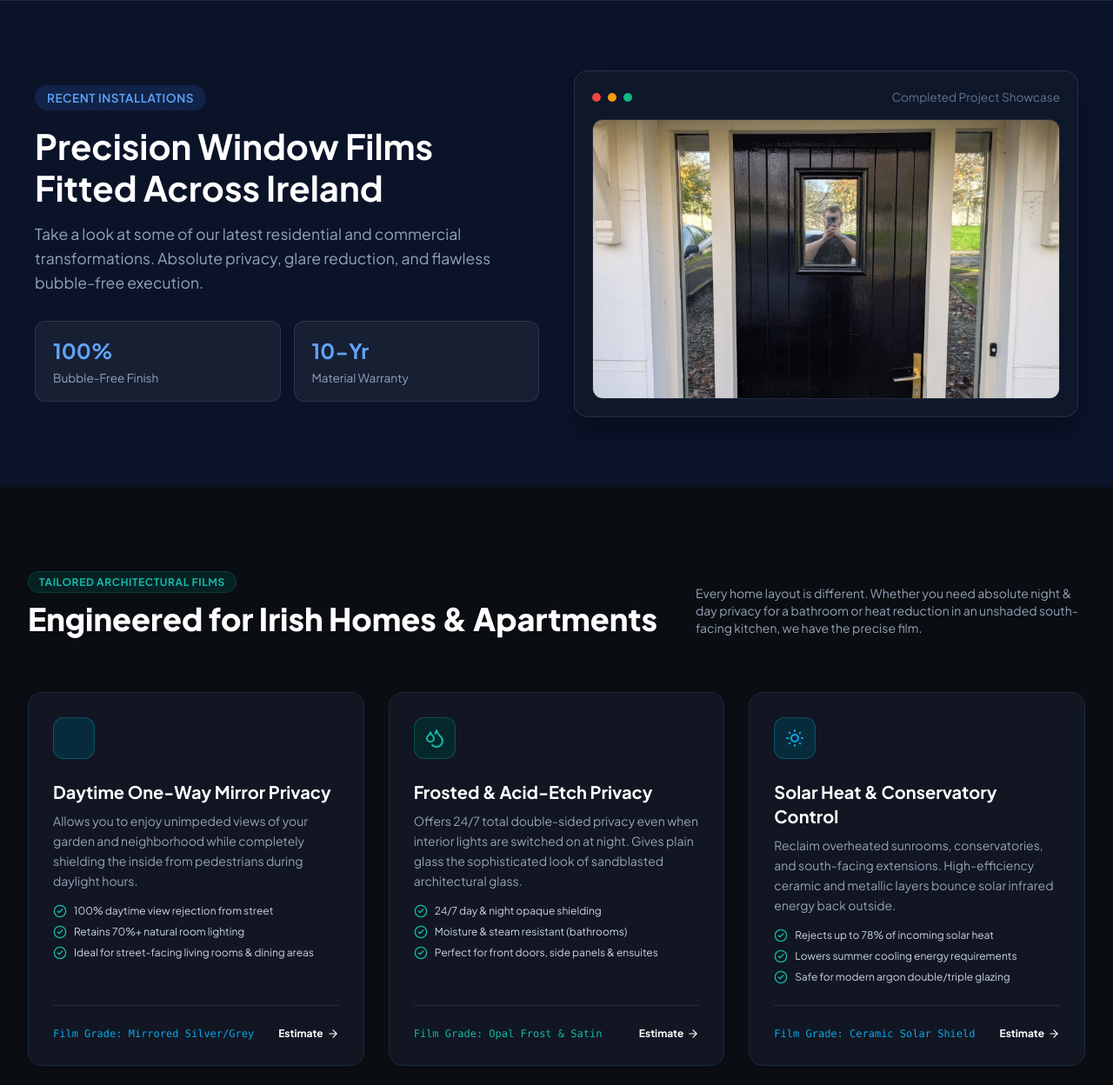
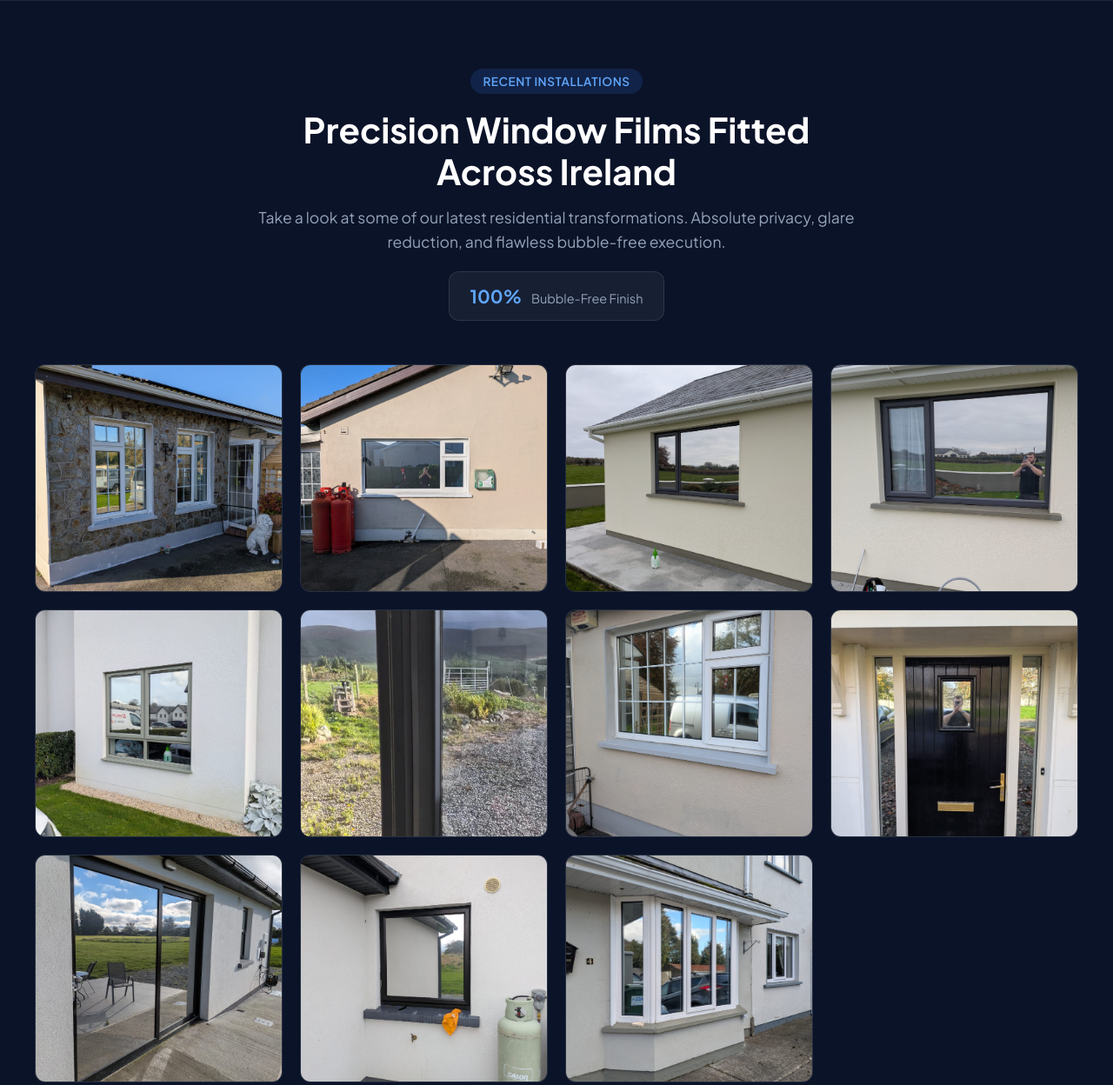
Before and after one commit to CowleyTintandPrivacy/cowleytintandprivacy.ie, a plain HTML site: page index.html in a window 1280 px wide. Shown: the part 1720-2968 px from the top of the page at 87% size. Drawn offline with nearby package versions, Linux system fonts and the light colour scheme.

Commit message:
Revise completed work section layout and content
Updated the completed work section with new content and improved layout for photo showcase.

```diff
--- a/index.html
+++ b/index.html
@@ -545,42 +545,59 @@
 
     </div>
   </section>
-  <section class="completed-work-section" style="background-color: #0b1329; padding: 80px 20px; color: #ffffff; border-top: 1px solid rgba(255,255,255,0.08);">
-  <div style="max-width: 1200px; margin: 0 auto; display: grid; grid-template-columns: 1fr 1fr; gap: 40px; align-items: center;">
-
-    <!-- Left Column: Text & Details -->
-    <div>
+ <section class="completed-work-section" style="background-color: #0b1329; padding: 80px 20px; color: #ffffff; border-top: 1px solid rgba(255,255,255,0.08);">
+  <div style="max-width: 1200px; margin: 0 auto;">
+
+    <!-- Header Content -->
+    <div style="text-align: center; max-width: 700px; margin: 0 auto 50px auto;">
       <span style="background: rgba(59, 130, 246, 0.15); color: #60a5fa; padding: 6px 14px; border-radius: 20px; font-size: 0.85rem; font-weight: 600; text-transform: uppercase; letter-spacing: 0.5px;">Recent Installations</span>
       <h2 style="font-size: 2.5rem; margin: 20px 0 15px 0; font-weight: 700; line-height: 1.2;">Precision Window Films Fitted Across Ireland</h2>
-      <p style="color: #94a3b8; font-size: 1.1rem; line-height: 1.6; margin-bottom: 30px;">Take a look at some of our latest residential and commercial transformations. Absolute privacy, glare reduction, and flawless bubble-free execution.</p>
-      <div style="display: flex; gap: 15px;">
-        <div style="background: rgba(255,255,255,0.05); border: 1px solid rgba(255,255,255,0.1); padding: 15px 20px; border-radius: 12px; flex: 1;">
-          <div style="font-size: 1.5rem; font-weight: bold; color: #60a5fa;">100%</div>
-          <div style="font-size: 0.85rem; color: #94a3b8; margin-top: 4px;">Bubble-Free Finish</div>
-        </div>
-        <div style="background: rgba(255,255,255,0.05); border: 1px solid rgba(255,255,255,0.1); padding: 15px 20px; border-radius: 12px; flex: 1;">
-          <div style="font-size: 1.5rem; font-weight: bold; color: #60a5fa;">10-Yr</div>
-          <div style="font-size: 0.85rem; color: #94a3b8; margin-top: 4px;">Material Warranty</div>
-        </div>
+      <p style="color: #94a3b8; font-size: 1.1rem; line-height: 1.6;">Take a look at some of our latest residential transformations. Absolute privacy, glare reduction, and flawless bubble-free execution.</p>
+      <div style="display: inline-block; background: rgba(255,255,255,0.05); border: 1px solid rgba(255,255,255,0.1); padding: 12px 24px; border-radius: 12px; margin-top: 20px;">
+        <span style="font-size: 1.3rem; font-weight: bold; color: #60a5fa;">100%</span>
+        <span style="font-size: 0.9rem; color: #94a3b8; margin-left: 8px;">Bubble-Free Finish</span>
       </div>
     </div>
 
-    <!-- Right Column: Card with Your Photo -->
-    <div style="background: #0f172a; border: 1px solid rgba(255,255,255,0.1); border-radius: 16px; padding: 20px; box-shadow: 0 20px 25px -5px rgba(0, 0, 0, 0.3);">
-      <div style="display: flex; align-items: center; gap: 8px; margin-bottom: 15px;">
-        <span style="width: 10px; height: 10px; background: #ef4444; border-radius: 50%; display: inline-block;"></span>
-        <span style="width: 10px; height: 10px; background: #f59e0b; border-radius: 50%; display: inline-block;"></span>
-        <span style="width: 10px; height: 10px; background: #10b981; border-radius: 50%; display: inline-block;"></span>
-        <span style="margin-left: auto; font-size: 0.85rem; color: #64748b;">Completed Project Showcase</span>
-      </div>
-      <div style="border-radius: 12px; overflow: hidden; border: 1px solid rgba(255,255,255,0.08);">
-        <img src="WhatsApp Image 2026-11-13 at 18.12.26.jpeg" alt="Window Film Installation by Cowley Tint and Privacy" style="width: 100%; height: 320px; object-fit: cover; display: block;">
+    <!-- Photo Showcase Grid -->
+    <div style="display: grid; grid-template-columns: repeat(auto-fit, minmax(280px, 1fr)); gap: 20px;">
+      <div style="border-radius: 12px; overflow: hidden; border: 1px solid rgba(255,255,255,0.1); background: #0f172a;">
+        <img src="WhatsApp Image 2026-11-13 at 18.12.23.jpeg" alt="Window Film Installation by Cowley Tint and Privacy" style="width: 100%; height: 260px; object-fit: cover; display: block;">
+      </div>
+      <div style="border-radius: 12px; overflow: hidden; border: 1px solid rgba(255,255,255,0.1); background: #0f172a;">
+        <img src="WhatsApp Image 2026-11-13 at 18.12.24.jpeg" alt="Window Film Installation by Cowley Tint and Privacy" style="width: 100%; height: 260px; object-fit: cover; display: block;">
+      </div>
+      <div style="border-radius: 12px; overflow: hidden; border: 1px solid rgba(255,255,255,0.1); background: #0f172a;">
+        <img src="WhatsApp Image 2026-11-13 at 18.12.25 (1).jpeg" alt="Window Film Installation by Cowley Tint and Privacy" style="width: 100%; height: 260px; object-fit: cover; display: block;">
+      </div>
+      <div style="border-radius: 12px; overflow: hidden; border: 1px solid rgba(255,255,255,0.1); background: #0f172a;">
+        <img src="WhatsApp Image 2026-11-13 at 18.12.25 (2).jpeg" alt="Window Film Installation by Cowley Tint and Privacy" style="width: 100%; height: 260px; object-fit: cover; display: block;">
+      </div>
+      <div style="border-radius: 12px; overflow: hidden; border: 1px solid rgba(255,255,255,0.1); background: #0f172a;">
+        <img src="WhatsApp Image 2026-11-13 at 18.12.25 (3).jpeg" alt="Window Film Installation by Cowley Tint and Privacy" style="width: 100%; height: 260px; object-fit: cover; display: block;">
+      </div>
+      <div style="border-radius: 12px; overflow: hidden; border: 1px solid rgba(255,255,255,0.1); background: #0f172a;">
+        <img src="WhatsApp Image 2026-11-13 at 18.12.25 (4).jpeg" alt="Window Film Installation by Cowley Tint and Privacy" style="width: 100%; height: 260px; object-fit: cover; display: block;">
+      </div>
+      <div style="border-radius: 12px; overflow: hidden; border: 1px solid rgba(255,255,255,0.1); background: #0f172a;">
+        <img src="WhatsApp Image 2026-11-13 at 18.12.25.jpeg" alt="Window Film Installation by Cowley Tint and Privacy" style="width: 100%; height: 260px; object-fit: cover; display: block;">
+      </div>
+      <div style="border-radius: 12px; overflow: hidden; border: 1px solid rgba(255,255,255,0.1); background: #0f172a;">
+        <img src="WhatsApp Image 2026-11-13 at 18.12.26.jpeg" alt="Window Film Installation by Cowley Tint and Privacy" style="width: 100%; height: 260px; object-fit: cover; display: block;">
+      </div>
+      <div style="border-radius: 12px; overflow: hidden; border: 1px solid rgba(255,255,255,0.1); background: #0f172a;">
+        <img src="WhatsApp Image 2026-11-13 at 18.27.52 (1).jpeg" alt="Window Film Installation by Cowley Tint and Privacy" style="width: 100%; height: 260px; object-fit: cover; display: block;">
+      </div>
+      <div style="border-radius: 12px; overflow: hidden; border: 1px solid rgba(255,255,255,0.1); background: #0f172a;">
+        <img src="WhatsApp Image 2026-11-13 at 18.27.52 (2).jpeg" alt="Window Film Installation by Cowley Tint and Privacy" style="width: 100%; height: 260px; object-fit: cover; display: block;">
+      </div>
+      <div style="border-radius: 12px; overflow: hidden; border: 1px solid rgba(255,255,255,0.1); background: #0f172a;">
+        <img src="WhatsApp Image 2026-11-13 at 18.27.52.jpeg" alt="Window Film Installation by Cowley Tint and Privacy" style="width: 100%; height: 260px; object-fit: cover; display: block;">
       </div>
     </div>
 
   </div>
 </section>
-
   <!-- SECTION 4: Film Solutions -->
   <section id="solutions" class="py-24 relative">
     <div class="max-w-7xl mx-auto px-4 sm:px-6 lg:px-8">
```
